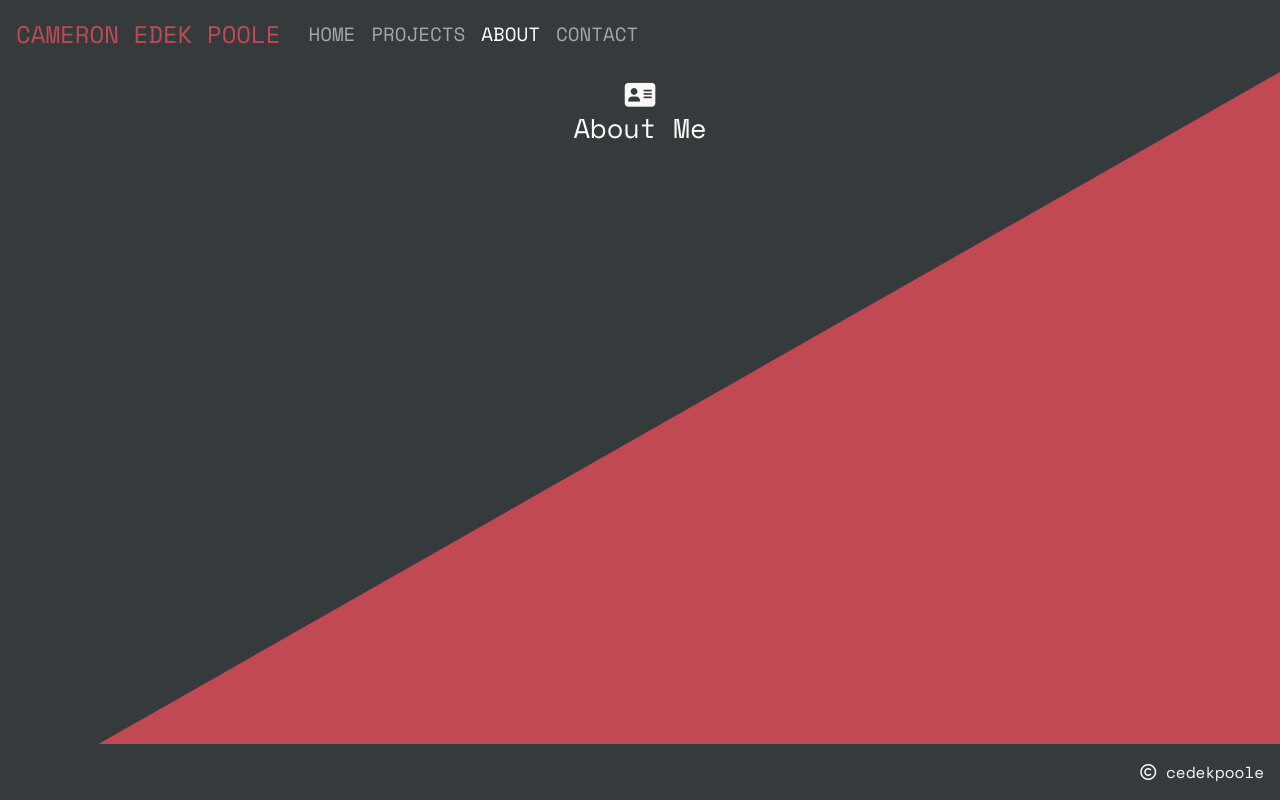
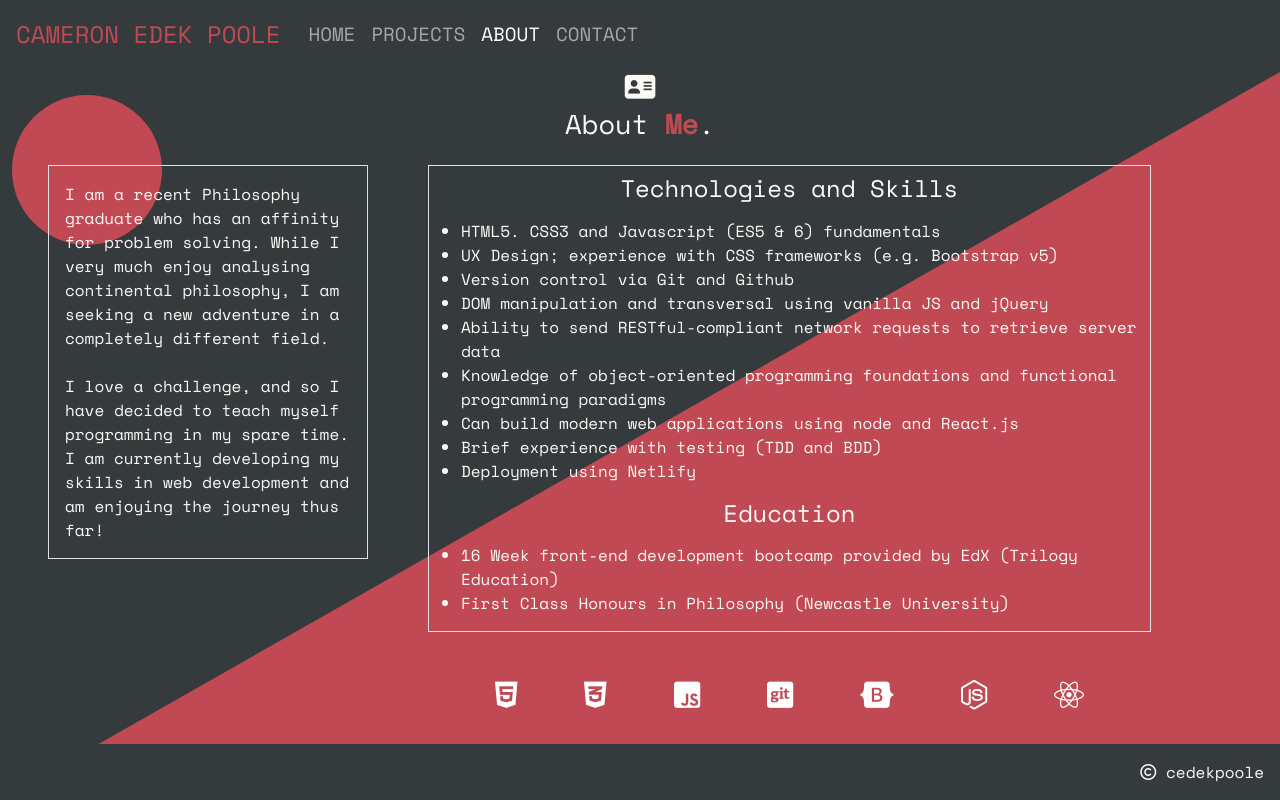
Before and after one commit to cedekpoole/react-portfolio, a React (Vite) app: page /about in a window 1280 px wide. Built offline with nearby package versions, Linux system fonts and the light colour scheme.

Commit message:
update info in About page and add animations

```diff
--- a/src/pages/About.css
+++ b/src/pages/About.css
@@ -1,7 +1,6 @@
+/* Change half of background red using clip path */
 .bg-lightning {
-    /* clip-path: polygon(78% 0, 100% 50%, 75% 100%, 75% 100%, 65% 42%, 0% 0%); */
   clip-path: polygon(100% 9%, 0% 100%, 100% 100%);
-
   width: 100%;
   height: 100%;
   position: absolute;
@@ -9,3 +8,52 @@
   top: 0;
   background-color: var(--brand-color);
 }
+
+/* Add circle that sits in the background of screen */
+.round {
+  width: 150px;
+  height: 150px;
+  position: absolute;
+  background-color: var(--brand-color);
+  border-radius: 50%;
+  transform: translateY(40px);
+}
+
+/* Animation idea came from the 'Divenector' Youtube Channel: https://www.youtube.com/watch?v=MYXjjRI7j9c&ab_channel=Divinector */
+.icons {
+  opacity: 0;
+  transform: translate(-150px, -50px) rotate(-180deg) scale(3);
+  animation: icon-animate 4s forwards;
+  transition: all 0.6s ease;
+  text-align: center;
+  font-size: 30px;
+}
+
+.icon-box i:nth-child(2) {
+  animation-delay: 0.1s;
+}
+.icon-box i:nth-child(3) {
+  animation-delay: 0.1s;
+}
+.icon-box i:nth-child(4) {
+  animation-delay: 0.2s;
+}
+.icon-box i:nth-child(5) {
+  animation-delay: 0.3s;
+}
+.icon-box i:nth-child(6) {
+  animation-delay: 0.4s;
+}
+.icon-box i:nth-child(7) {
+  animation-delay: 0.5s;
+}
+
+@keyframes icon-animate {
+  60% {
+    transform: translate(20px, 20px) rotate(30deg) scale(0.3);
+  }
+  100% {
+    transform: translate(0) rotate(0) scale(1);
+    opacity: 1;
+  }
+}
--- a/src/pages/About.jsx
+++ b/src/pages/About.jsx
@@ -1,5 +1,5 @@
-import './About.css'
-import {Container, Row, Col} from 'react-bootstrap'
+import "./About.css";
+import { Container, Row, Col, Card } from "react-bootstrap";
 
 const About = () => {
   return (
@@ -8,16 +8,63 @@ const About = () => {
       <Container fluid>
         <Row>
           <Col>
-                        <h1 className="section-header mt-4 mb-3">
-                            <i className="fa-solid fa-address-card"></i><br />About Me
+            <div className="round"></div>
+            <h1 className="section-header mt-3 mb-4 position-relative">
+              <i className="fa-solid fa-address-card mb-2"></i>
+              <br />
+              About <span className="color-change">Me</span>.
             </h1>
           </Col>
         </Row>
+        <Row>
+          <Col xs={10} lg={3} className="mb-3 ms-5 p-0 me-sm-5 ">
+
+            <Card.Body className="border position-relative">
+              <Card.Text className="p-3">
+                I am a recent Philosophy graduate who has an affinity for
+                problem solving. While I very much enjoy analysing continental
+                philosophy, I am seeking a new adventure in a completely
+                different field. <br />
+                <br />I love a challenge, and so I have decided to teach myself
+                programming in my spare time. I am currently developing my
+                skills in web development and am enjoying the journey thus far!
+              </Card.Text>
+            </Card.Body>
+          </Col>
+          <Col xs={12} lg={7} className="position-relative">
+            <Card.Body className="border">
+                <h4 className="text-center mb-3 mt-2">Technologies and Skills</h4>
+                <ul>
+                    <li>HTML5. CSS3 and Javascript (ES5 & 6) fundamentals</li>
+                    <li>UX Design; experience with CSS frameworks (e.g. Bootstrap v5)</li>
+                    <li>Version control via Git and Github</li>
+                    <li>DOM manipulation and transversal using vanilla JS and jQuery</li>
+                    <li>Ability to send RESTful-compliant network requests to retrieve server data</li>
+                    <li>Knowledge of object-oriented programming foundations and functional programming paradigms</li>
+                    <li>Can build modern web applications using node and React.js</li>
+                    <li>Brief experience with testing (TDD and BDD)</li>
+                    <li>Deployment using Netlify</li>
+                </ul>
+                <h4 className="text-center mb-3">Education</h4>
+                 <ul>
+                    <li>16 Week front-end development bootcamp provided by EdX (Trilogy Education)</li>
+                    <li>First Class Honours in Philosophy (Newcastle University)</li>
+                 </ul>
+            </Card.Body>
+            <div className="d-flex justify-content-evenly mt-5 icon-box">
+                <i className="fa-brands fa-html5 text-white icons"></i>
+                <i className="fa-brands fa-css3-alt text-white icons"></i>
+                <i className="fa-brands fa-square-js text-white icons"></i>
+                <i className="fa-brands fa-square-git text-white icons"></i>
+                <i className="fa-brands fa-bootstrap text-white icons"></i>
+                <i className="fa-brands fa-node-js text-white icons"></i>
+                <i className="fa-brands fa-react text-white icons"></i>
+            </div>
+          </Col>
+        </Row>
       </Container>
-
     </div>
-    )
-
-}
+  );
+};
 
 export default About;
```
Lines whose indentation alone changed are shown as unchanged.
